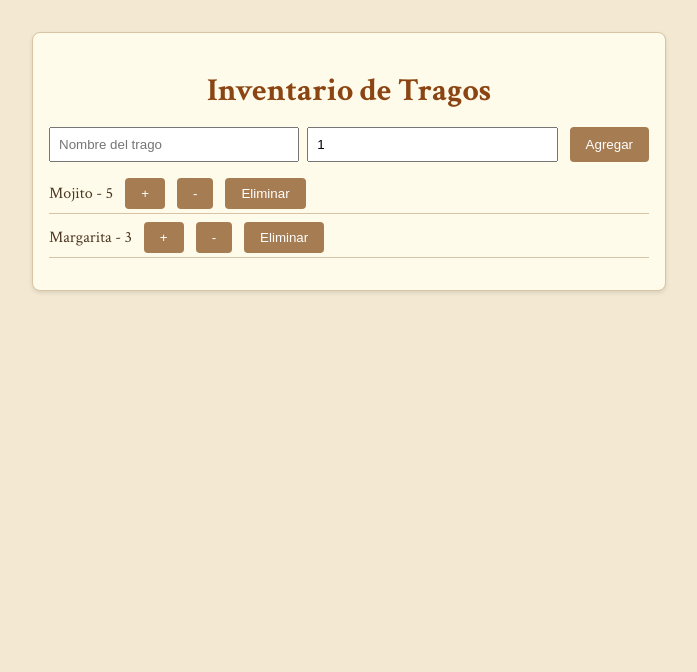
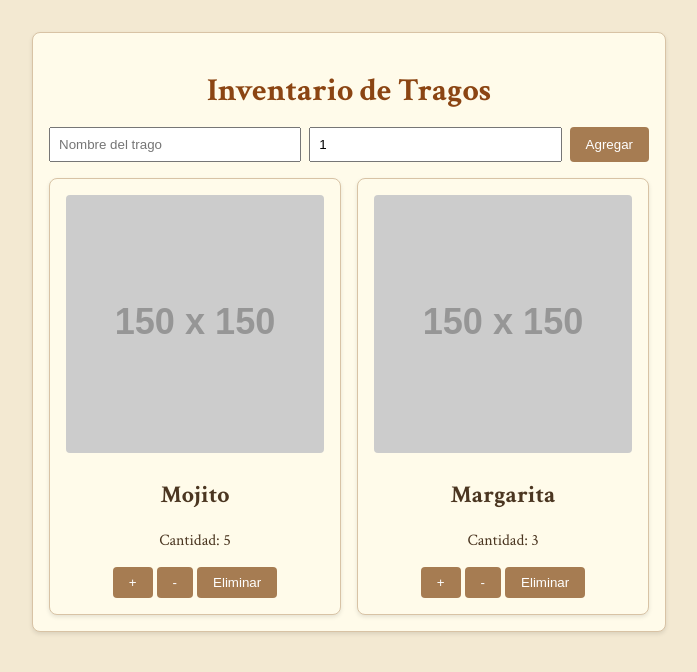
Before and after one commit to dante-ticona/pruebaCodex, a React (Vite) app in the folder frontend/: page / in a window 1280 px wide. Shown: the top 672 px of the page, without its empty margins (291-988 px from the left). Built offline with nearby package versions, Linux system fonts and the light colour scheme.

Commit message:
Display items as cards with images

```diff
--- a/frontend/src/App.css
+++ b/frontend/src/App.css
@@ -3,7 +3,3 @@
   color: #8b4513;
   margin-bottom: 1rem;
 }
-
-.app button {
-  margin-left: 0.25rem;
-}
--- a/frontend/src/App.jsx
+++ b/frontend/src/App.jsx
@@ -3,8 +3,18 @@ import './App.css'
 
 export default function App() {
   const initialItems = [
-    { id: 1, name: 'Mojito', qty: 5 },
-    { id: 2, name: 'Margarita', qty: 3 }
+    {
+      id: 1,
+      name: 'Mojito',
+      qty: 5,
+      img: 'https://via.placeholder.com/150?text=Mojito'
+    },
+    {
+      id: 2,
+      name: 'Margarita',
+      qty: 3,
+      img: 'https://via.placeholder.com/150?text=Margarita'
+    }
   ]
   const [items, setItems] = useState(initialItems)
   const [name, setName] = useState('')
@@ -13,7 +23,15 @@ export default function App() {
   const addItem = (e) => {
     e.preventDefault()
     if (!name.trim()) return
-    setItems([...items, { id: Date.now(), name, qty: Number(qty) }])
+    setItems([
+      ...items,
+      {
+        id: Date.now(),
+        name,
+        qty: Number(qty),
+        img: `https://via.placeholder.com/150?text=${encodeURIComponent(name)}`,
+      },
+    ])
     setName('')
     setQty(1)
   }
@@ -46,16 +64,20 @@ export default function App() {
         />
         <button type="submit">Agregar</button>
       </form>
-      <ul>
+      <div className="cards">
         {items.map(item => (
-          <li key={item.id}>
-            {item.name} - {item.qty}
-            <button onClick={() => updateQty(item.id, 1)}>+</button>
-            <button onClick={() => updateQty(item.id, -1)} disabled={item.qty <= 1}>-</button>
-            <button onClick={() => removeItem(item.id)}>Eliminar</button>
-          </li>
+          <div className="card" key={item.id}>
+            <img src={item.img} alt={item.name} />
+            <h2>{item.name}</h2>
+            <p>Cantidad: {item.qty}</p>
+            <div className="actions">
+              <button onClick={() => updateQty(item.id, 1)}>+</button>
+              <button onClick={() => updateQty(item.id, -1)} disabled={item.qty <= 1}>-</button>
+              <button onClick={() => removeItem(item.id)}>Eliminar</button>
+            </div>
+          </div>
         ))}
-      </ul>
+      </div>
     </div>
   )
 }
--- a/frontend/src/index.css
+++ b/frontend/src/index.css
@@ -41,16 +41,32 @@ button:disabled {
   cursor: not-allowed;
 }
 
-ul {
+.cards {
   list-style: none;
   padding: 0;
+  display: grid;
+  grid-template-columns: repeat(auto-fill, minmax(200px, 1fr));
+  gap: 1rem;
 }
 
-li {
+.card {
+  background: #fffbea;
+  border: 1px solid #d8c3a5;
+  border-radius: 8px;
+  box-shadow: 0 2px 4px rgba(0, 0, 0, 0.1);
+  padding: 1rem;
+  text-align: center;
+}
+
+.card img {
+  width: 100%;
+  height: auto;
+  border-radius: 4px;
+}
+
+.actions {
   display: flex;
-  align-items: center;
-  gap: 0.5rem;
-  margin-bottom: 0.5rem;
-  border-bottom: 1px solid #d8c3a5;
-  padding-bottom: 0.25rem;
+  justify-content: center;
+  gap: 0.25rem;
+  margin-top: 0.5rem;
 }
```
Also changed, not shown: 1 other file (tests, documents, lock files or other folders).
